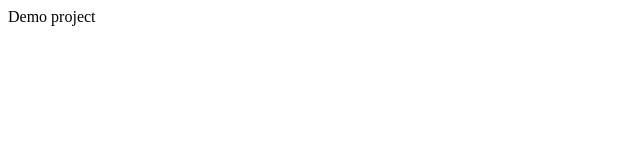
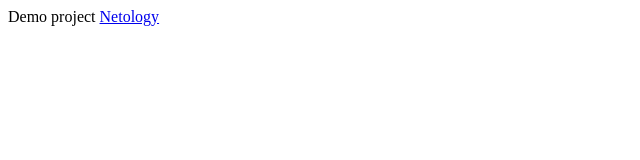
Before and after one commit to valemaar/git_intro, a plain HTML site: page index.html in a window 1280 px wide. Shown: the full height of the page, 0-640 px from the left. Drawn offline with Linux system fonts and the light colour scheme.

Commit message:
Link to Netology added

```diff
--- a/index.html
+++ b/index.html
@@ -10,5 +10,6 @@
 
 	<body>
 		Demo project
+		<a href="https://netology.ru">Netology</a>
 	</body>
 </html>
```
